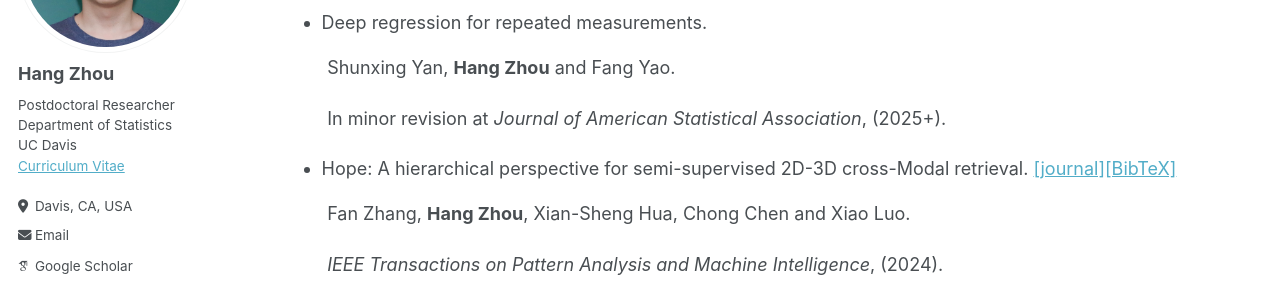
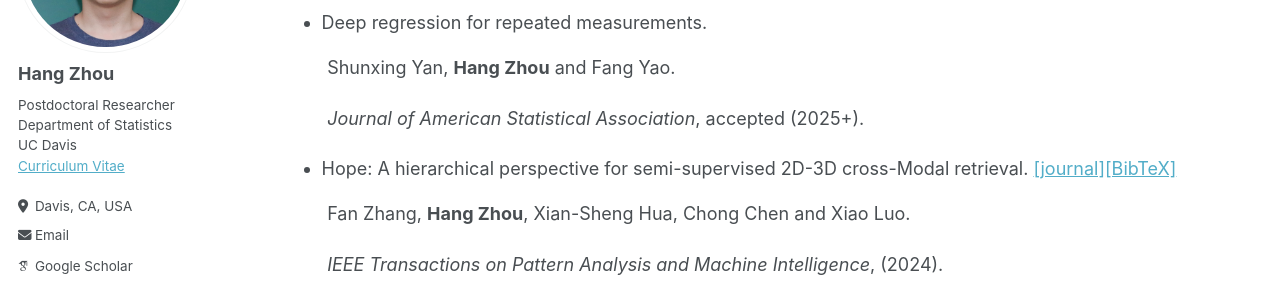
Before and after one commit to hg-zh/hg-zh.github.io, a Jekyll site: the page built from _pages/publications.md, in a window 1280 px wide and 900 px high, scrolled down 512 px. Shown: the part 152-452 px from the top of the window. Built offline with Jekyll 4.4.1, drawn with Linux system fonts in a browser that asks for light colours; some web fonts are replaced.

Commit message:
Update publications.md

```diff
--- a/_pages/publications.md
+++ b/_pages/publications.md
@@ -29,7 +29,7 @@ author_profile: true
 
 &nbsp;&nbsp;&nbsp;&nbsp;&nbsp;&nbsp;&nbsp;&nbsp; Shunxing Yan, **Hang Zhou** and Fang Yao.
 
-&nbsp;&nbsp;&nbsp;&nbsp;&nbsp;&nbsp;&nbsp;&nbsp; In minor revision at  *Journal of American Statistical Association*,  (2025+).
+&nbsp;&nbsp;&nbsp;&nbsp;&nbsp;&nbsp;&nbsp;&nbsp;  *Journal of American Statistical Association*, accepted (2025+).
 
 - Hope: A hierarchical perspective for semi-supervised 2D-3D cross-Modal retrieval. [\[journal\]](https://doi.org/10.1109/TPAMI.2024.3412760)[\[BibTeX\]](https://hg-zh.github.io/files/HOPE)
 
```
